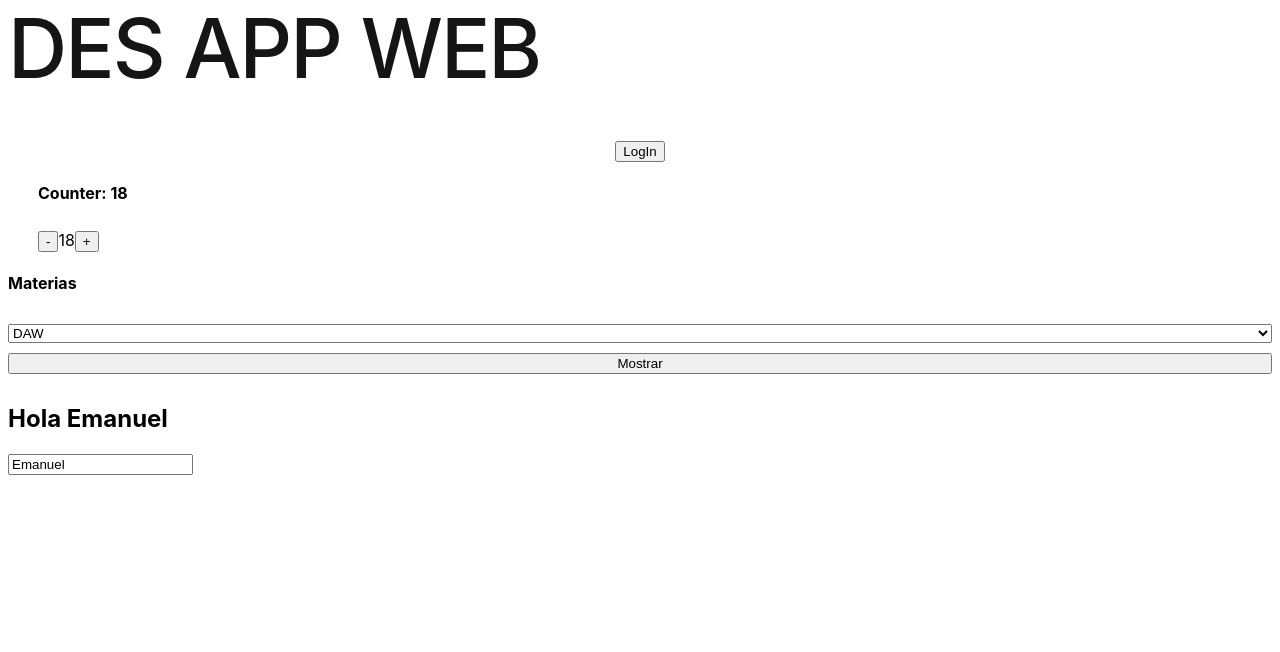
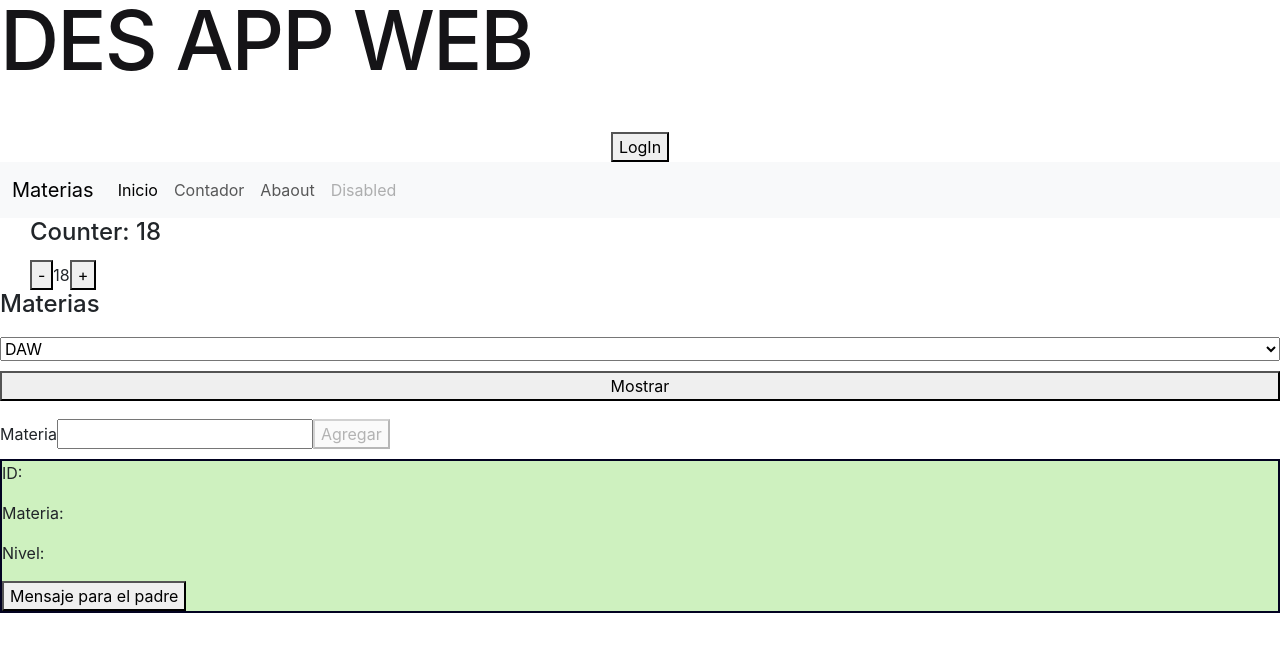
Before and after one commit to EAhumada08/practicas-Angular-DAW, an Angular app: page /materias in a window 1280 px wide. Before the commit this address led to /. Shown: the top 652 px of the page. Built offline with nearby package versions, Linux system fonts and the light colour scheme.

Commit message:
agregar boostrap, materia-detalles

```diff
--- a/angular.json
+++ b/angular.json
@@ -27,9 +27,10 @@
               }
             ],
             "styles": [
-              "src/styles.css"
+              "src/styles.css",
+              "node_modules/bootstrap/dist/css/bootstrap.min.css"
             ],
-            "scripts": [],
+            "scripts": ["node_modules/bootstrap/dist/js/bootstrap.bundle.min.js"],
             "server": "src/main.server.ts",
             "prerender": true,
             "ssr": {
--- a/package.json
+++ b/package.json
@@ -21,6 +21,7 @@
     "@angular/platform-server": "^18.2.0",
     "@angular/router": "^18.2.0",
     "@angular/ssr": "^18.2.6",
+    "bootstrap": "^5.3.3",
     "express": "^4.18.2",
     "rxjs": "~7.8.0",
     "tslib": "^2.3.0",
--- a/src/app/app.component.html
+++ b/src/app/app.component.html
@@ -2,11 +2,33 @@
   <h1>DES APP WEB</h1>
   <app-login></app-login>
 </header>
+<nav class="navbar navbar-expand-lg bg-body-tertiary">
+  <div class="container-fluid">
+    <a class="navbar-brand" routerLink="materias">Materias</a>
+    <button class="navbar-toggler" type="button" data-bs-toggle="collapse" data-bs-target="#navbarNav" aria-controls="navbarNav" aria-expanded="false" aria-label="Toggle navigation">
+      <span class="navbar-toggler-icon"></span>
+    </button>
+    <div class="collapse navbar-collapse" id="navbarNav">
+      <ul class="navbar-nav">
+        <li class="nav-item">
+          <a class="nav-link active" aria-current="page" href="#">Inicio</a>
+        </li>
+        <li class="nav-item">
+          <a class="nav-link" routerLink="contador">Contador</a>
+        </li>
+        <li class="nav-item">
+          <a class="nav-link" href="#">Abaout</a>
+        </li>
+        <li class="nav-item">
+          <a class="nav-link disabled" aria-disabled="true">Disabled</a>
+        </li>
+      </ul>
+    </div>
+  </div>
+</nav>
 <div class="counter">
   <h4>Counter: {{initialCount}}</h4>
   <app-counter [(count)]="initialCount"></app-counter>
 </div>
-<div>
-  <app-materias></app-materias>
-</div>
+
 <router-outlet />
--- a/src/app/app.component.ts
+++ b/src/app/app.component.ts
@@ -1,12 +1,12 @@
 import { Component } from '@angular/core';
-import { RouterOutlet } from '@angular/router';
+import { RouterOutlet, RouterLink } from '@angular/router';
 import { MateriasComponent } from './components/materias/materias.component';
 import { LoginComponent } from './components/login/login.component';
 import { CounterComponent } from './components/counter/counter.component';
 @Component({
   selector: 'app-root',
   standalone: true,
-  imports: [RouterOutlet, MateriasComponent, LoginComponent, CounterComponent],
+  imports: [RouterOutlet, MateriasComponent, LoginComponent, CounterComponent, RouterLink],
   templateUrl: './app.component.html',
   styleUrl: './app.component.css'
 })
--- a/src/app/app.routes.ts
+++ b/src/app/app.routes.ts
@@ -1,3 +1,25 @@
 import { Routes } from '@angular/router';
+import { MateriasComponent } from './components/materias/materias.component';
+import path from 'path';
+import { LoginComponent } from './components/login/login.component';
+import { CounterComponent } from './components/counter/counter.component';
+export const routes: Routes = [
 
-export const routes: Routes = [];
+    {
+        path: "materias",
+        component: MateriasComponent
+    },
+
+    {
+        path: "contador",
+    component: CounterComponent
+    },
+
+    {
+        path: "login",
+        component: LoginComponent
+    },
+
+
+
+];
--- /dev/null
+++ b/src/app/components/materia-detalles/materia-detalles.component.ts
@@ -0,0 +1,31 @@
+import { Component, Input,Output, EventEmitter } from '@angular/core';
+
+@Component({
+  selector: 'app-materia-detalles',
+  standalone: true,
+  imports: [],
+  template: `
+    <div class="box2">
+      <p>ID: {{materia.id}}</p>
+      <p>Materia: {{materia.nombre}}</p>
+      <p>Nivel: {{materia.nivel}}</p>
+      <button (click)="sendNotification()">Mensaje para el padre</button>
+    </div>
+  `,
+  styles: `
+    .box2{
+      min-width: 200px;
+      min-width: 200px;
+      background-color: rgb(206, 241, 191);
+      border: 2px solid rgb(2,2,33);
+    }
+  `
+})
+export class MateriaDetallesComponent {
+  @Input() materia: any = {};
+  @Output() notify : EventEmitter<string> = new EventEmitter<string>();
+
+  sendNotification(){
+    this.notify.emit('El hijo ha hecho click en el botón');
+  }
+}
--- a/src/app/components/materias/materias.component.html
+++ b/src/app/components/materias/materias.component.html
@@ -36,4 +36,6 @@
     }
 
     <app-nombre-input></app-nombre-input>
+
+    <app-materia-detalles [materia]="materiaSeleccionada" (notify)="onNotify($event)"></app-materia-detalles>
 </div>
--- a/src/app/components/materias/materias.component.ts
+++ b/src/app/components/materias/materias.component.ts
@@ -1,10 +1,11 @@
 import { Component } from '@angular/core';
 import { NombreInputComponent } from '../nombre-input/nombre-input.component';
+import { MateriaDetallesComponent } from '../materia-detalles/materia-detalles.component';
 
 @Component({
   selector: 'app-materias',
   standalone: true,
-  imports: [NombreInputComponent],
+  imports: [NombreInputComponent, MateriaDetallesComponent],
   templateUrl: './materias.component.html',
   styleUrl: './materias.component.css'
 })
@@ -16,10 +17,23 @@ export class MateriasComponent {
     {id: 5, nombre: "Lenguajes y Automatas", nivel: "Lic"},
   ]
 
+  materiaSeleccionada:any = {};
+
   isVisible = false
 
+  mensaje = '';
   getMateria(evento:Event){
-    let asignatura = evento.target as HTMLSelectElement;
-    console.log(asignatura.value)
+    let id = evento.target as HTMLSelectElement;
+    let idx = Number(id.value)
+
+    let asignatura = this.materias.find(materia => materia.id === idx) || {};
+    console.log(asignatura)
+
+    this.materiaSeleccionada = asignatura;
+  }
+
+  onNotify(message:string){
+    this.mensaje = message;
+    console.log(this.mensaje);
   }
 }
--- a/src/app/components/nombre-input/nombre-input.component.ts
+++ b/src/app/components/nombre-input/nombre-input.component.ts
@@ -7,12 +7,14 @@ import { FormsModule } from '@angular/forms';
   imports: [FormsModule],
   template: `
   <div>
-    <h2>Hola {{nombre}}</h2>
-    <input type="text" [(ngModel)]="nombre">
+    <h2>{{texto}}</h2>
+    <label for="text">Materia</label>
+    <input type="text" id="text" [(ngModel)]="texto">
+    <button [disabled]="!texto">Agregar</button>
   </div>
   `,
   styles: ``
 })
 export class NombreInputComponent {
-  nombre = 'Emanuel';
+  texto = '';
 }
```
Also changed, not shown: 1 other file (tests, documents, lock files or other folders).
